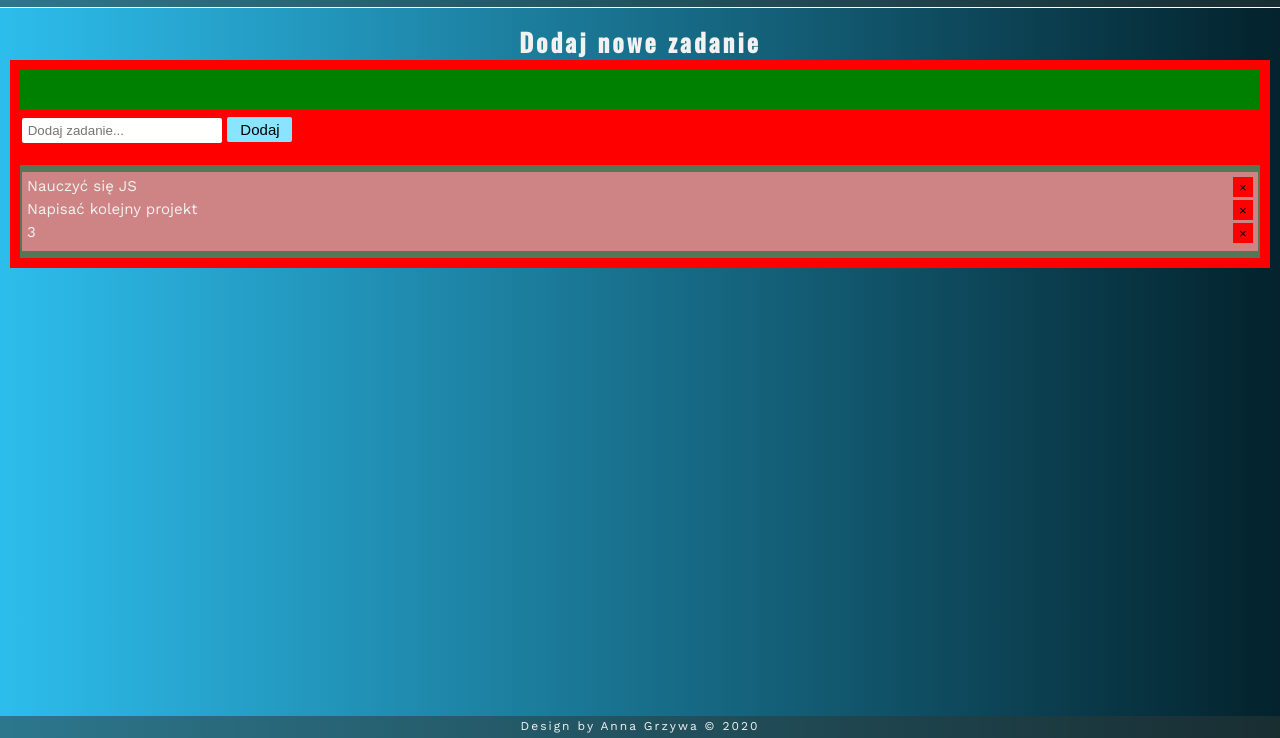
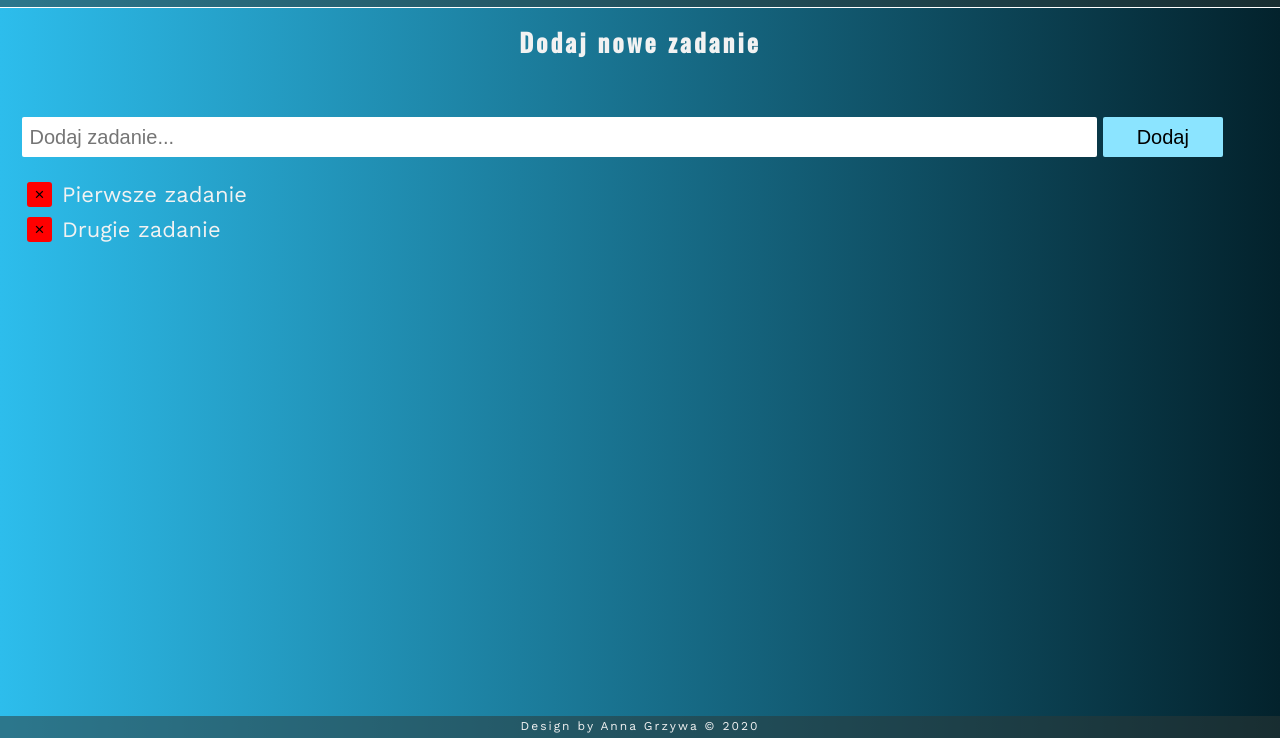
Before and after one commit to 90AnnaG/check-list, a plain HTML site: page index.html in a window 1280 px wide. Shown: the part 62-800 px from the top of the page. Drawn offline with nearby package versions, Linux system fonts and the light colour scheme.

Commit message:
Fix all SCSS file. Fix JS functions

```diff
--- a/index.html
+++ b/index.html
@@ -25,19 +25,17 @@
         <section class="checkList-container">
             <span class="checkList-container__user-notification"></span>
             <form class="add-task-form">
-                        <input type="text" class="add-task-form__input" placeholder=" Dodaj zadanie...">
+                <input type="text" class="add-task-form__input" placeholder=" Dodaj zadanie..." maxlength="130">
                 <button type="button" class="add-task-form__button"> Dodaj </button>
             </form>
 
             <div class="user-task-container">
                 <ul class="user-task-container__task-list">
-                        <li class="task-list__task"> Nauczyć się JS </li>
-                        <li class="task-list__task"> Napisać kolejny projekt </li>
-                        <li class="task-list__task"> 3 </li>
+                    <li class="task-list__task"> Pierwsze zadanie </li>
+                    <li class="task-list__task"> Drugie zadanie </li>
                 </ul>
             </div>
         </section>
-
     </main>
 
     <footer class="footer">
--- a/js/app.js
+++ b/js/app.js
@@ -1,42 +1,72 @@
-const addTaskForm = document.querySelector('.add-task-form');
 const formInputTextarea = document.querySelector('.add-task-form__input');
-const addTaskButton = document.querySelector('add-task-form__button');
+const addTaskButton = document.querySelector('.add-task-form__button');
 const notification = document.querySelector('.checkList-container__user-notification');
-let taskListContainer = document.querySelector('.user-task-container__task-list');
-let closeTask = document.getElementsByClassName('close-task-button ');
-let userTasklist = document.querySelectorAll(".task-list__task, .checked");
-let task;
+const closeTask = document.getElementsByClassName('close-task-button');
+const taskListContainer = document.querySelector('.user-task-container__task-list');
+const userTasklist = document.getElementsByTagName('li');
 
-// Create a close button, add it to the task list
-for (task = 0; task < userTasklist.length; task++) {
-    let span = document.createElement("button");
-    let txt = document.createTextNode("\u00D7");
-    span.className = "close-task-button ";
-    span.appendChild(txt);
-    userTasklist[task].appendChild(span);
+// Create a close button
+const closeTaskButton = function () {
+    let i;
+    for (i = 0; i < userTasklist.length; i++) {
+        const buttonX = document.createElement('button');
+        const buttonXtext = document.createTextNode('\u00D7');
+        buttonX.className = 'close-task-button';
+        buttonX.appendChild(buttonXtext);
+        userTasklist[i].appendChild(buttonX);
     }
+}; closeTaskButton();
 
 // Click close button to hide the task
+const clickToCloseTask = function () {
     for (task = 0; task < closeTask.length; task++) {
         closeTask[task].onclick = function () {
             let div = this.parentElement;
             div.style.display = "none";
         }
     }
+}; clickToCloseTask();
 
-//  Add "checked" after clicking on the added task
+// Add new task
+const addTask = function () {
+    let inputValue = formInputTextarea.value;
+    let createInput = document.createTextNode(inputValue);
+    let newLiTask = document.createElement('li');
+    newLiTask.className = 'task-list__task';
+    newLiTask.appendChild(createInput);
+
+    if (inputValue === '') {
+        notification.innerHTML = 'Pole puste! Proszę wpisać nowe zadanie';
+    } else {
+        taskListContainer.appendChild(newLiTask);
+        notification.innerHTML = '';
+        // Create and add a close button to new task
+        const buttonXforNewLi = document.createElement('button');
+        const buttonXtextForNewLi = document.createTextNode('\u00D7');
+        buttonXforNewLi.className = 'close-task-button';
+        buttonXforNewLi.appendChild(buttonXtextForNewLi);
+        newLiTask.appendChild(buttonXforNewLi);
+        clickToCloseTask();
+    }
+    formInputTextarea.value = '';
+
+}; addTaskButton.onclick = addTask;
+
+//  Add class "checked" after click on the added task
 taskListContainer.addEventListener('click', function (ev) {
     if (ev.target.tagName === 'LI') {
         ev.target.classList.toggle('checked');
     }
 }, false);
 
-// // Restricting characters entered in the list
-// function limit(element) {
-//     let max_chars = 13;
-
-//     if (element.value.length > max_chars) {
-//         element.value = element.value.substr(0, max_chars);
-//         notification.innerHTML = 'Maksymalna ilość znaków to 130!';
-//     }
-// }
+// Enter key adds new task to list
+formInputTextarea.addEventListener("keypress", function (event) {
+    if (event.keyCode === 13) {
+        event.preventDefault();
+        addTaskButton.click();
+    } else if(formInputTextarea.value === '') {
+        notification.innerHTML = 'Pole puste! Proszę wpisać nowe zadanie';
+    } else {
+        notification.innerHTML = '';
+    }
+});
--- a/scss/_breakpoints.scss
+++ b/scss/_breakpoints.scss
@@ -1,5 +1,5 @@
-$screen-phone: 200px;
+$screen-phone   : 200px;
 $screen-bigPhone: 360px;
-$screen-tablet: 760px;
-$screen-desktop: 1050px;
+$screen-tablet  : 760px;
+$screen-desktop : 1050px;
 $screen-LGdesktop: 1400px;
--- a/scss/_mixins-project-4.scss
+++ b/scss/_mixins-project-4.scss
@@ -75,85 +75,127 @@
 }
 
 @mixin checkList-container {
-    width           : 100%;
-    overflow        : auto;
-    background-color: red;
-    padding         : 10px;
+    overflow: auto;
+    padding : 10px;
+    width   : 100%;
 }
 
 @mixin user-notification {
-    background-color: green;
-    height          : 40px;
-    width           : 100%;
-    display         : block;
-    text-align      : center;
-    padding         : 2px 0;
-    font-size       : 10px;
+    display   : block;
+    font-size : 10px;
+    height    : 40px;
+    padding   : 2px 0;
+    text-align: center;
+    width     : 100%;
+
+    @media (min-width: #{$screen-tablet}) {
+        font-size     : 22px;
+        letter-spacing: 2px;
+    }
+
+    @media (min-width: #{$screen-desktop}) {
+        font-size: 25px;
+    }
 }
 
 @mixin add-task-form {
+    height    : 45px;
     margin-top: 5px;
+    padding   : 2px;
     width     : 100%;
-    height    : 45px;
-    padding   : 2px;
+
+    @media (min-width: #{$screen-tablet}) {
+        height: 50px;
+    }
 }
 
 @mixin form-input {
-    width        : 200px;
-    height       : 25px;
     border       : none;
     border-radius: 2px;
+    height       : 25px;
+    width        : 72%;
+
+    @media (min-width: #{$screen-tablet}) {
+        font-size: 20px;
+        height   : 40px;
+        width    : 82%;
+    }
+
+    @media (min-width: #{$screen-desktop}) {
+        font-size: 20px;
+        width    : 87%;
+    }
 }
 
 @mixin form-button {
-    width           : 65px;
-    height          : 25px;
+    background-color: #8be4ff;
     border          : none;
     border-radius   : 2px;
-    background-color: #8be4ff;
+    cursor          : pointer;
     font-size       : 15px;
-    cursor          : pointer;
+    height          : 25px;
+    width           : 65px;
+
+    @media (min-width: #{$screen-tablet}) {
+        font-size: 20px;
+        height   : 40px;
+        width    : 100px;
+    }
+
+    @media (min-width: #{$screen-desktop}) {
+        width: 120px;
+    }
 }
 
 @mixin user-task-container {
-    background-color: #557755;
-    width           : 100%;
-    overflow        : auto;
-    margin-top      : 5px;
-    padding         : 2px;
+    margin-top: 5px;
+    overflow  : auto;
+    padding   : 2px;
+    width     : 100%;
 }
 
 @mixin user-task-list {
-    background-color: #ce8484;
-    width           : 100%;
-    overflow        : auto;
-    list-style-type : none;
-    padding         : 5px;
-    margin          : 5px 0;
+    list-style-type: none;
+    margin         : 5px 0;
+    padding        : 5px;
+    width          : 100%;
 }
 
 @mixin user-task {
+    cursor       : pointer;
     display      : block;
     font-size    : 15px;
+    height       : 20px;
     margin-bottom: 3px;
-    height       : 20px;
-    cursor       : pointer;
-    width        : 100%;
-    position     : relative;
+    width        : 98%;
+
+    @media (min-width: #{$screen-tablet}) {
+        font-size    : 22px;
+        height       : 25px;
+        margin-bottom: 10px;
+    }
 }
 
 @mixin close-task-button {
     background-color: #ff0000;
     border          : none;
+    border-radius   : 3px;
+    cursor          : pointer;
+    float           : left;
     height          : 20px;
+    margin-right    : 10px;
+    padding         : 2px;
     width           : 20px;
-    padding         : 2px;
-    margin          : 0;
-    float           : right;
+
+    @media (min-width: #{$screen-tablet}) {
+        font-size: 17px;
+        height   : 25px;
+        width    : 25px;
+    }
 }
 
 @mixin checked-task {
-    background-color: #80a2c0e6;
+    background-color: #3d4a55e6;
     text-decoration : line-through;
 }
 
--- a/scss/checkList.scss
+++ b/scss/checkList.scss
@@ -84,8 +84,8 @@ a {
 
             .close-task-button:hover {
                 background-color: #f44336;
-                color: white;
-              }
+                color           : white;
+            }
         }
 
     }
```
Also changed, not shown: css/checkList.css, 1 other file. Lines whose indentation alone changed are shown as unchanged.
